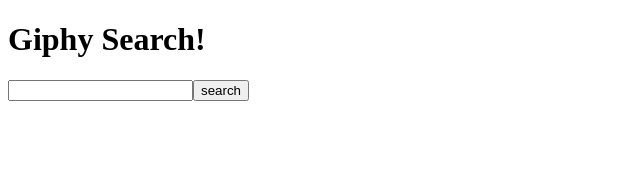
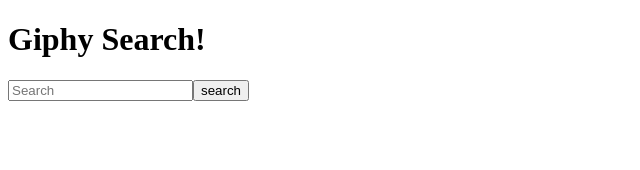
Before and after one commit to JeannieRenee/group-giphy-saga-project, a React (Create React App) app: page / in a window 1280 px wide. Shown: the top 170 px of the page, without its empty margins (0-640 px from the left). Built offline with nearby package versions, Linux system fonts and the light colour scheme.

Commit message:
search fixed

```diff
--- a/src/components/Search/Search.jsx
+++ b/src/components/Search/Search.jsx
@@ -1,29 +1,34 @@
 import React from 'react';
 import axios from 'axios';
+import {useDispatch} from 'react-redux';
+import {useState} from 'react'
 
 function Search() {
+  const [search, setSearch]= useState('');
+  const dispatch= useDispatch();
 
     const getGif = () => {
-        axios.get('/:search')
-          .then((response) => {
-            console.log("GET", response);
             dispatch({
               type: "SET_RESULTS",
-              payload: response.data,
+              payload: search,
             });
-          }).catch((error) => {
-            console.log("Error getting gifs", error);
-          });
+
+          setSearch('');
       }
   return (
     <div>
-      <input type='text'></input>
-      <button onClick={getGif}>search</button>
-
-      <div className='results'>
+      <form onSubmit={getGif}>
+      <input
+      type="text"
+      placeholder= "Search"
+      value= {search}
+      onChange={(evt) => setSearch(evt.target.value)}
+/>
+    <button onClick={getGif}> search</button>
+  </form>
 
       </div>
-    </div>
+
   );
 }
 
```
